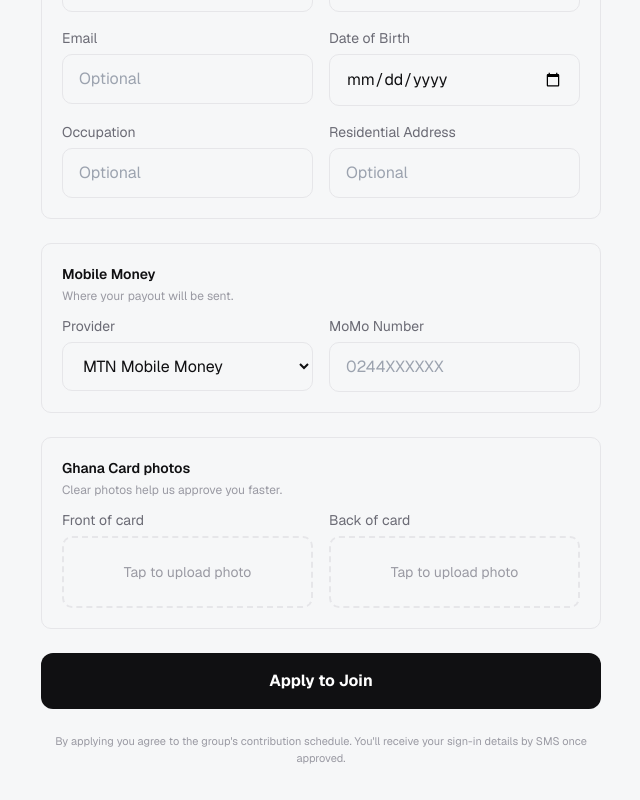
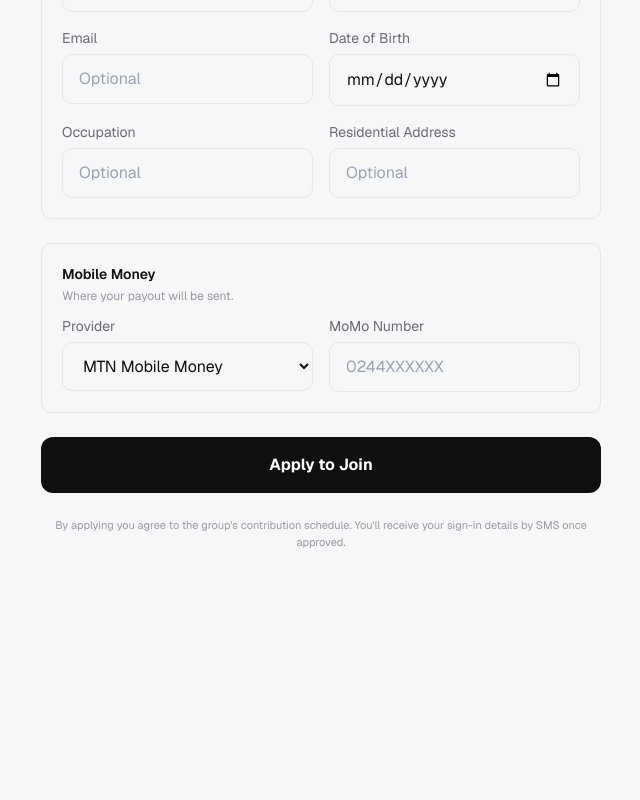
Before and after one commit to isaacgyampoh/susu, a Next.js app: page /join in a window 1280 px wide. Shown: the part 539-1339 px from the top of the page, without its empty margins (319-959 px from the left). After the commit the page ends 1177 px from the top, so only its background shows below. Built offline with nearby package versions, Linux system fonts and the light colour scheme; no server answers.

Commit message:
Join page: drop Ghana Card photo uploads — number only

```diff
--- a/app/join/page.tsx
+++ b/app/join/page.tsx
@@ -26,8 +26,6 @@ export default function JoinPage() {
     date_of_birth: '', occupation: '', residential_address: '',
     mobile_money_number: '', mobile_money_provider: 'MTN',
   })
-  const [frontFile, setFrontFile] = useState<File | null>(null)
-  const [backFile,  setBackFile]  = useState<File | null>(null)
 
   useEffect(() => {
     callFunction<{ groups: SusuGroup[] }>('groups-public')
@@ -58,8 +56,6 @@ export default function JoinPage() {
     const fd = new FormData()
     Object.entries(form).forEach(([k, v]) => v && fd.append(k, v))
     fd.append('selected_group_ids', Array.from(picked).join(','))
-    if (frontFile) fd.append('ghana_card_front', frontFile)
-    if (backFile)  fd.append('ghana_card_back', backFile)
 
     const { data, error: err } = await callFunction<{
       kyc_id: string; fee: number; fee_paid: boolean
@@ -215,25 +211,6 @@ export default function JoinPage() {
             </div>
           </div>
 
-          {/* ── Ghana Card photos ── */}
-          <div className="border border-line rounded-[10px] p-4 sm:p-5">
-            <h2 className="font-semibold text-ink text-sm mb-1">Ghana Card photos</h2>
-            <p className="text-xs text-ink-3 mb-3">Clear photos help us approve you faster.</p>
-            <div className="grid sm:grid-cols-2 gap-4">
-              {([['Front', frontFile, setFrontFile], ['Back', backFile, setBackFile]] as const).map(([label, file, setFile]) => (
-                <div key={label}>
-                  <label className="block text-sm text-ink-2 mb-1.5">{label} of card</label>
-                  <label className={`flex items-center justify-center px-4 py-6 border-2 border-dashed rounded-[10px] cursor-pointer text-sm transition-colors ${
-                    file ? 'border-green text-ink' : 'border-line text-ink-3 hover:border-ink hover:text-ink'}`}>
-                    {file ? `✓ ${file.name.slice(0, 22)}${file.name.length > 22 ? '…' : ''}` : 'Tap to upload photo'}
-                    <input type="file" accept="image/*" className="hidden"
-                      onChange={e => setFile(e.target.files?.[0] ?? null)} />
-                  </label>
-                </div>
-              ))}
-            </div>
-          </div>
-
           <button type="submit" disabled={sending || loading}
             className="w-full py-4 bg-ink text-white font-bold rounded-[12px] hover:brightness-105 transition-all active:scale-[.98] disabled:opacity-50">
             {sending ? 'Submitting…'
```
